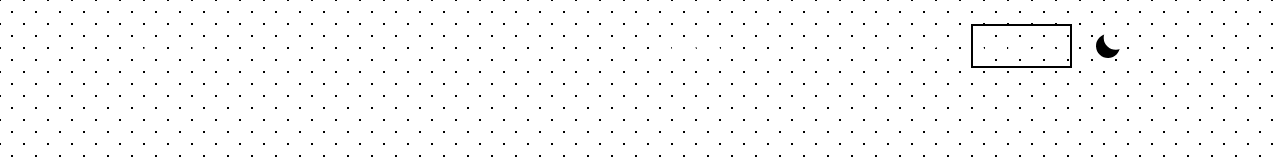
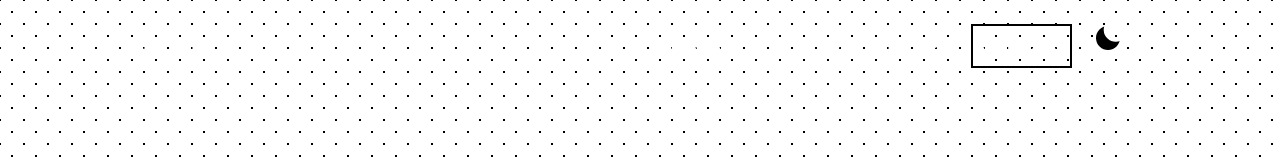
Before and after one commit to alicantorun/alicantorun, a Next.js app: page / in a window 1280 px wide. Shown: the top 160 px of the page. Built offline with nearby package versions, Linux system fonts and the light colour scheme.

Commit message:
add mb for theme toggle

```diff
--- a/app/components/ui/ThemeToggleButton.tsx
+++ b/app/components/ui/ThemeToggleButton.tsx
@@ -22,7 +22,7 @@ export default function ThemeToggleButton() {
 
   return (
     <label
-      className={`${styles.container} mr-8`}
+      className={`${styles.container} mr-8 z-50 mb-4`}
       title={isDark ? "Activate light mode" : "Activate dark mode"}
       aria-label={isDark ? "Activate light mode" : "Activate dark mode"}
     >
```
